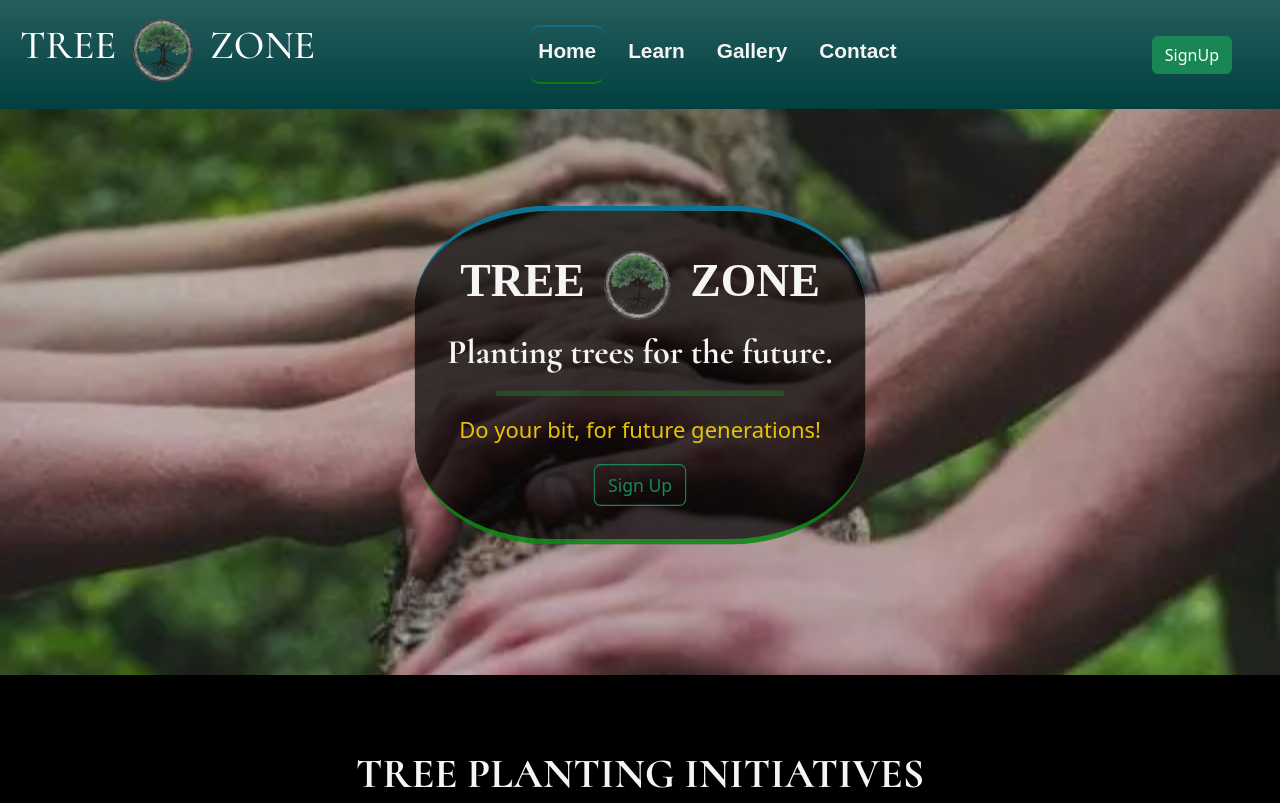
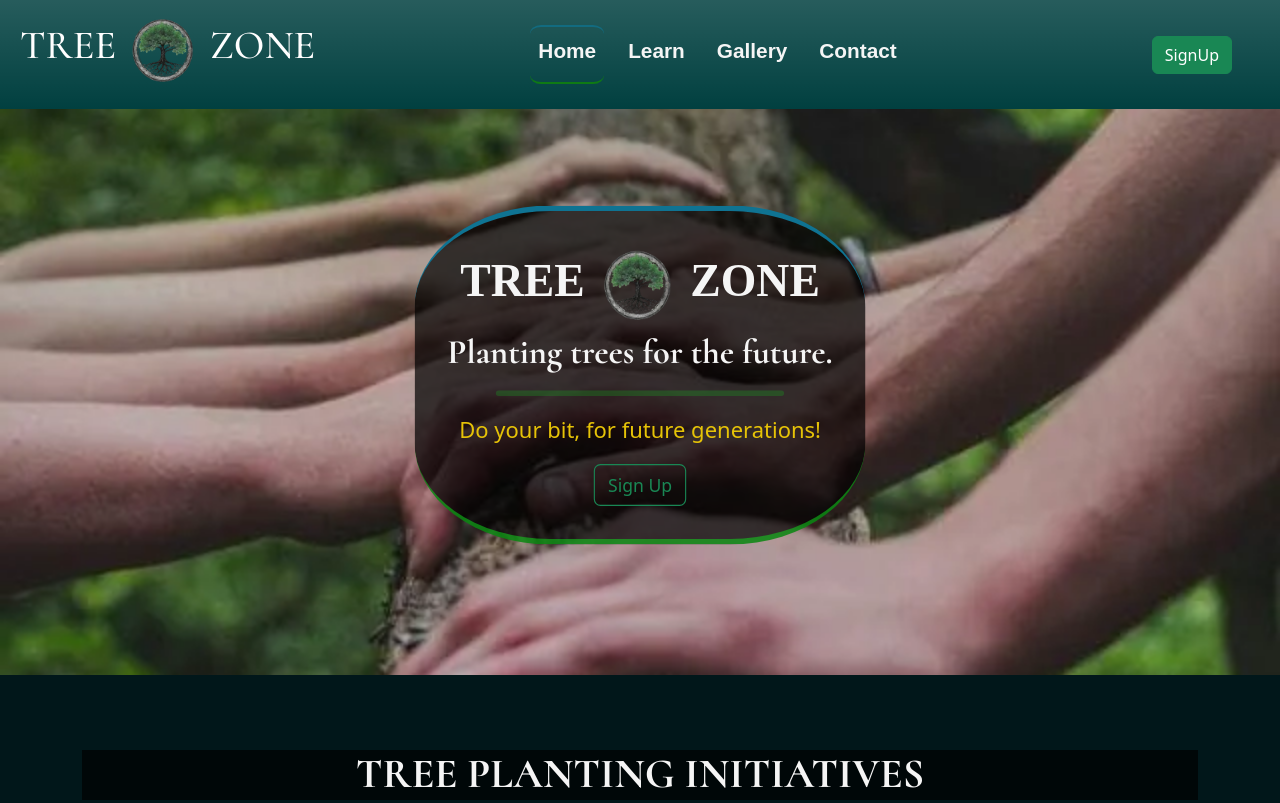
Before and after one commit to TaherCCG/TreeZone, a plain HTML site: page index.html in a window 1280 px wide. Shown: the top 803 px of the page. Drawn offline with nearby package versions, Linux system fonts and the light colour scheme; a web font is replaced by a local one.

Commit message:
test:Background color #01171a

```diff
--- a/assets/css/style.css
+++ b/assets/css/style.css
@@ -15,7 +15,7 @@ body {
     width: 100%;
     height: 100vh;
     color: #fff;
-    background: #000;
+    background: #01171a;
     font-weight: 600;
 }
 
```
Also changed, not shown: 1 other file.
